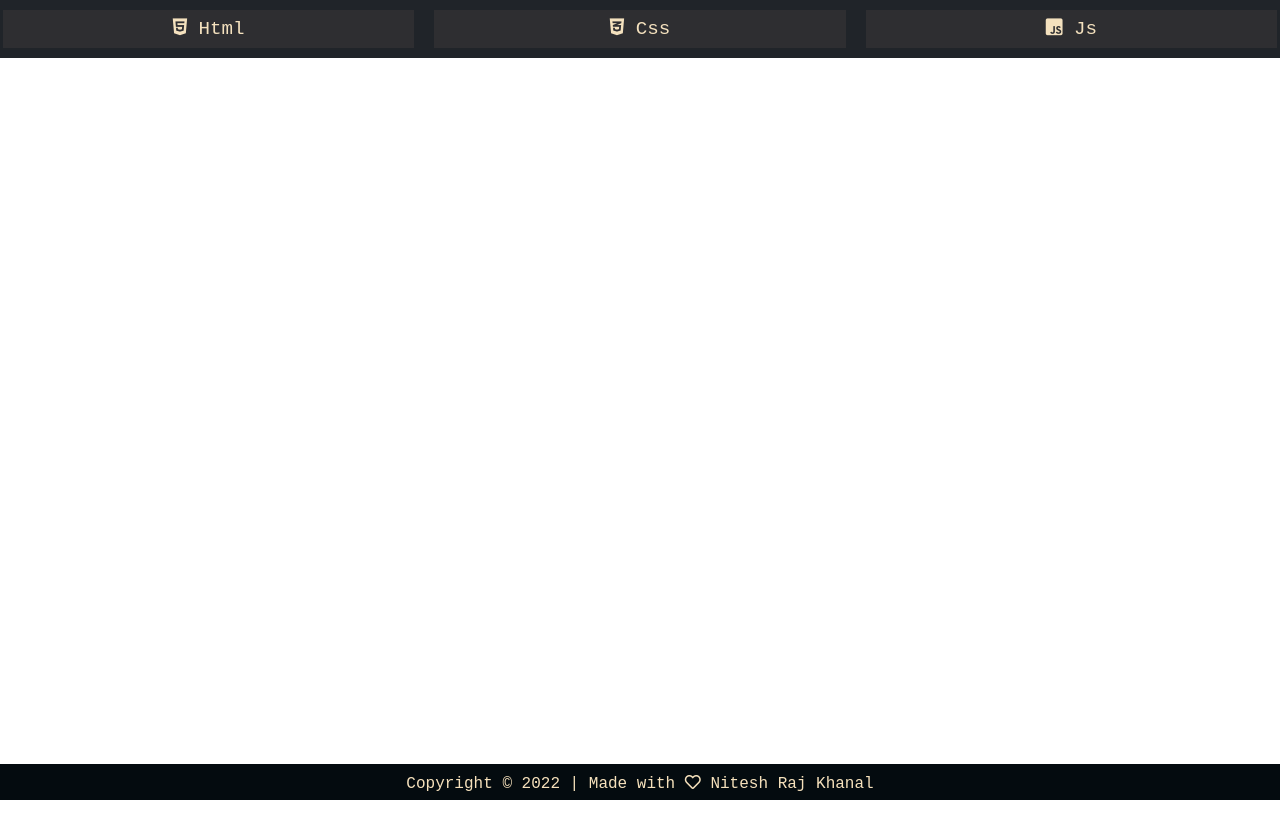
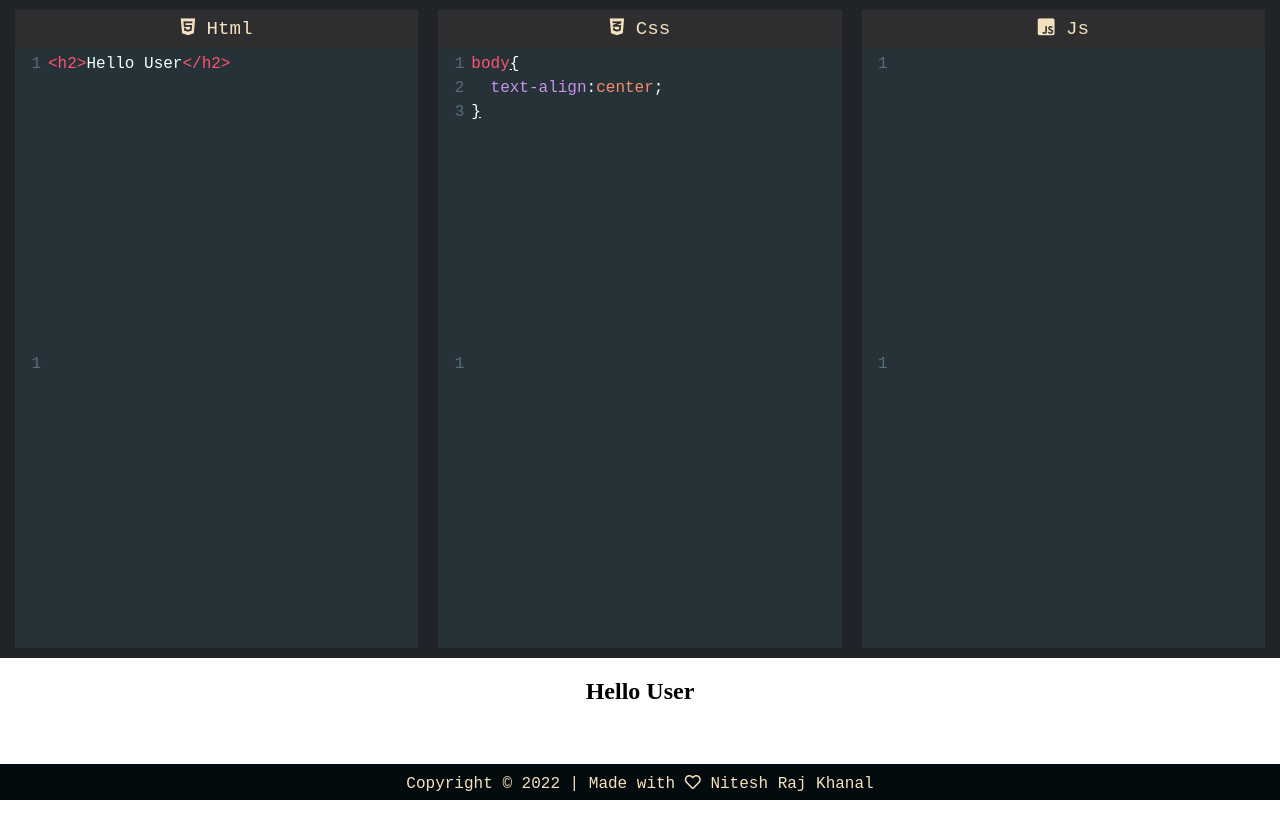
Before and after one commit to neeteshraj/editor.io, a React (Create React App) app: page /web in a window 1280 px wide. Shown: the top 838 px of the page. Before the commit the page ends 800 px from the top, so only its background shows below. Built offline with nearby package versions, Linux system fonts and the light colour scheme.

Commit message:
feat: Web Editor Complete

```diff
--- a/package.json
+++ b/package.json
@@ -7,12 +7,12 @@
     "@testing-library/jest-dom": "^5.16.4",
     "@testing-library/react": "^13.3.0",
     "@testing-library/user-event": "^13.5.0",
-    "bootstrap": "^5.2.0",
+    "bootstrap": "^4.6.0",
     "codemirror": "^5.65.7",
     "js-file-download": "^0.4.12",
     "react": "^18.2.0",
     "react-autosize-textarea": "^7.1.0",
-    "react-bootstrap": "^2.4.0",
+    "react-bootstrap": "^1.5.0",
     "react-codemirror2": "^7.2.1",
     "react-dom": "^18.2.0",
     "react-router-dom": "^6.3.0",
--- a/src/Components/WebEditor/WebEditor.js
+++ b/src/Components/WebEditor/WebEditor.js
@@ -1,37 +1,103 @@
-import React from "react";
+import React, { useState, useEffect } from "react";
 import { Row, Col, Container } from "react-bootstrap";
+import Editor from "../Editor/Editor";
 import Footer from "../Footer/Footer";
+import { useLocalStorage } from "../../Hooks/LocalStorage";
+import "bootstrap/dist/css/bootstrap.min.css";
+import "../../App.css";
 
-const WebEditor = () => {
-  const nogutterValue = true;
+function LanguageManager() {
+  const getBlobURL = (code, type) => {
+    const blob = new Blob([code], { type });
+    return URL.createObjectURL(blob);
+  };
+
+  const htmlDefault = `<h2>Hello User</h2>`;
+
+  const cssDefault = `body{
+  text-align:center;
+}`;
+
+  const [htmlVal, updateHtmlStorage] = useLocalStorage("html", htmlDefault);
+  const [cssVal, updateCssStorage] = useLocalStorage("css", cssDefault);
+  const [jsVal, updateJsStorage] = useLocalStorage("js", "");
+
+  const [html, updateHtml] = useState(htmlVal);
+  const [css, updateCss] = useState(cssVal);
+  const [js, updateJs] = useState(jsVal);
+
+  const cssURL = getBlobURL(css, "text/css");
+  const jsURL = getBlobURL(js, "text/javascript");
+
+  const srcDoc = `
+      <!DOCTYPE html>
+      <html>
+      <head>
+      ${css && `<link rel="stylesheet" type="text/css" href="${cssURL}" />`}
+      <script src="https://code.jquery.com/jquery-3.5.1.min.js"
+      integrity="sha256-9/aliU8dGd2tb6OSsuzixeV4y/faTqgFtohetphbbj0=" crossorigin="anonymous"></script>
+      </head>
+        <body>${html}
+        ${js && `<script src="${jsURL}"></script>`}
+        </body>
+      </html>`;
+
+  useEffect(() => {
+    setTimeout(() => {}, 500);
+    updateHtmlStorage(html);
+    updateCssStorage(css);
+    updateJsStorage(js);
+  }, [html, css, js, updateHtmlStorage, updateCssStorage, updateJsStorage]);
+
   return (
     <div>
       <Container fluid={true} className="pane pane-top">
-        <Row nogutters={nogutterValue.toString()}>
+        <Row noGutters={true}>
           <Col md={4} className="editor-lang">
             <div className="editor-text">
               <i className="fab fa-html5"> </i> Html
             </div>
+            <Editor
+              language="xml"
+              value={html}
+              onChange={(newVal) => {
+                updateHtml(newVal);
+              }}
+            />
           </Col>
 
           <Col md={4} className="editor-lang">
             <div className="editor-text">
               <i className="fab fa-css3-alt"></i> Css
             </div>
+            <Editor
+              language="css"
+              value={css}
+              onChange={(newVal) => {
+                updateCss(newVal);
+              }}
+            />
           </Col>
 
           <Col md={4} className="editor-lang">
             <div className="editor-text">
               <i className="fab fa-js-square"></i> Js
             </div>
+            <Editor
+              language="javascript"
+              value={js}
+              onChange={(newVal) => {
+                updateJs(newVal);
+              }}
+            />
           </Col>
         </Row>
       </Container>
 
       <Container fluid={true} className="pane pane-bottom">
-        <Row nogutters={nogutterValue.toString()}>
+        <Row noGutters={true}>
           <iframe
-            srcDoc="<html><head></head><body></body></html>"
+            srcDoc={srcDoc}
             className="output-pane"
             allowFullScreen
             title="output"
@@ -42,6 +108,6 @@ const WebEditor = () => {
       <Footer />
     </div>
   );
-};
+}
 
-export default WebEditor;
+export default LanguageManager;
```
Also changed, not shown: 1 other file (tests, documents, lock files or other folders).
